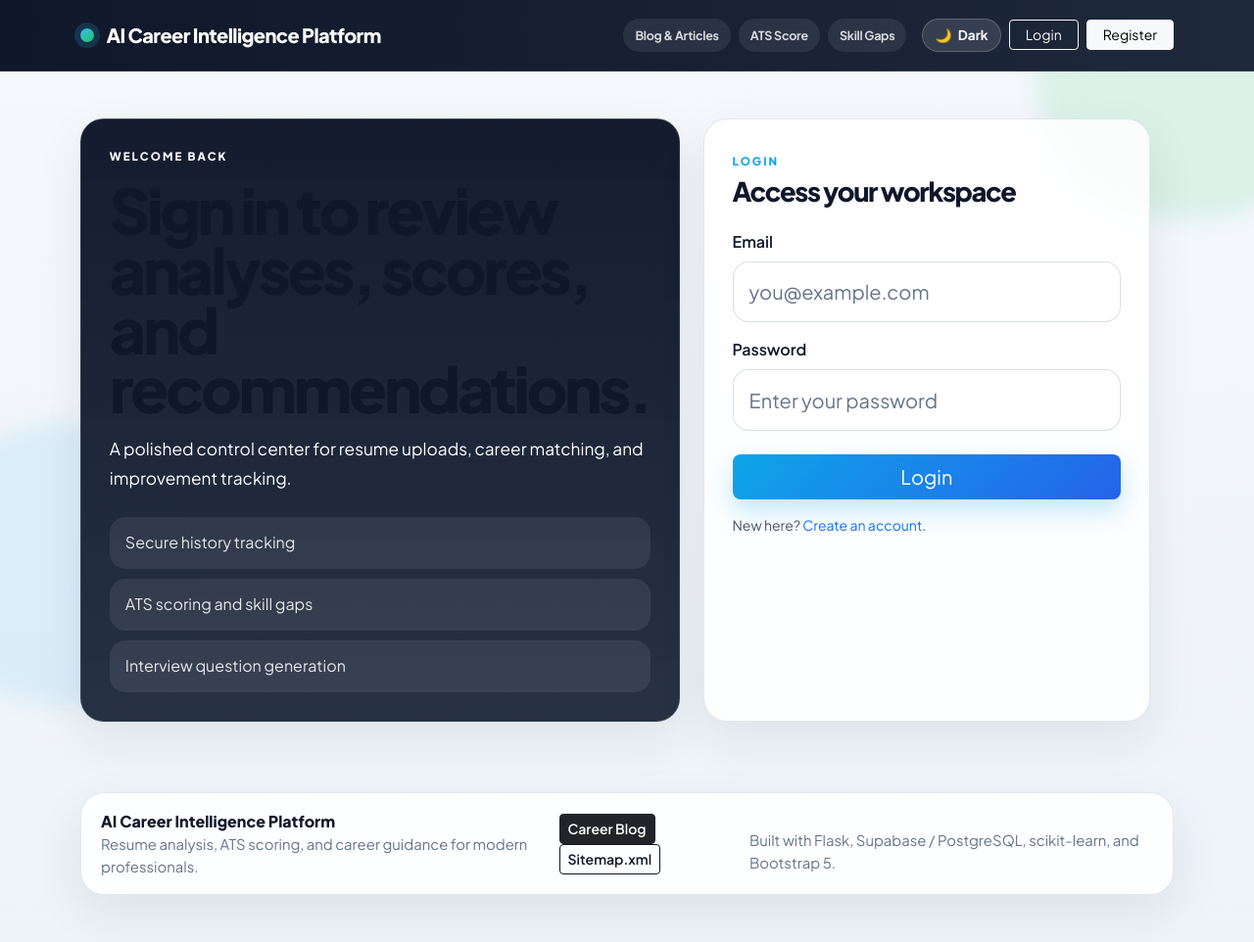
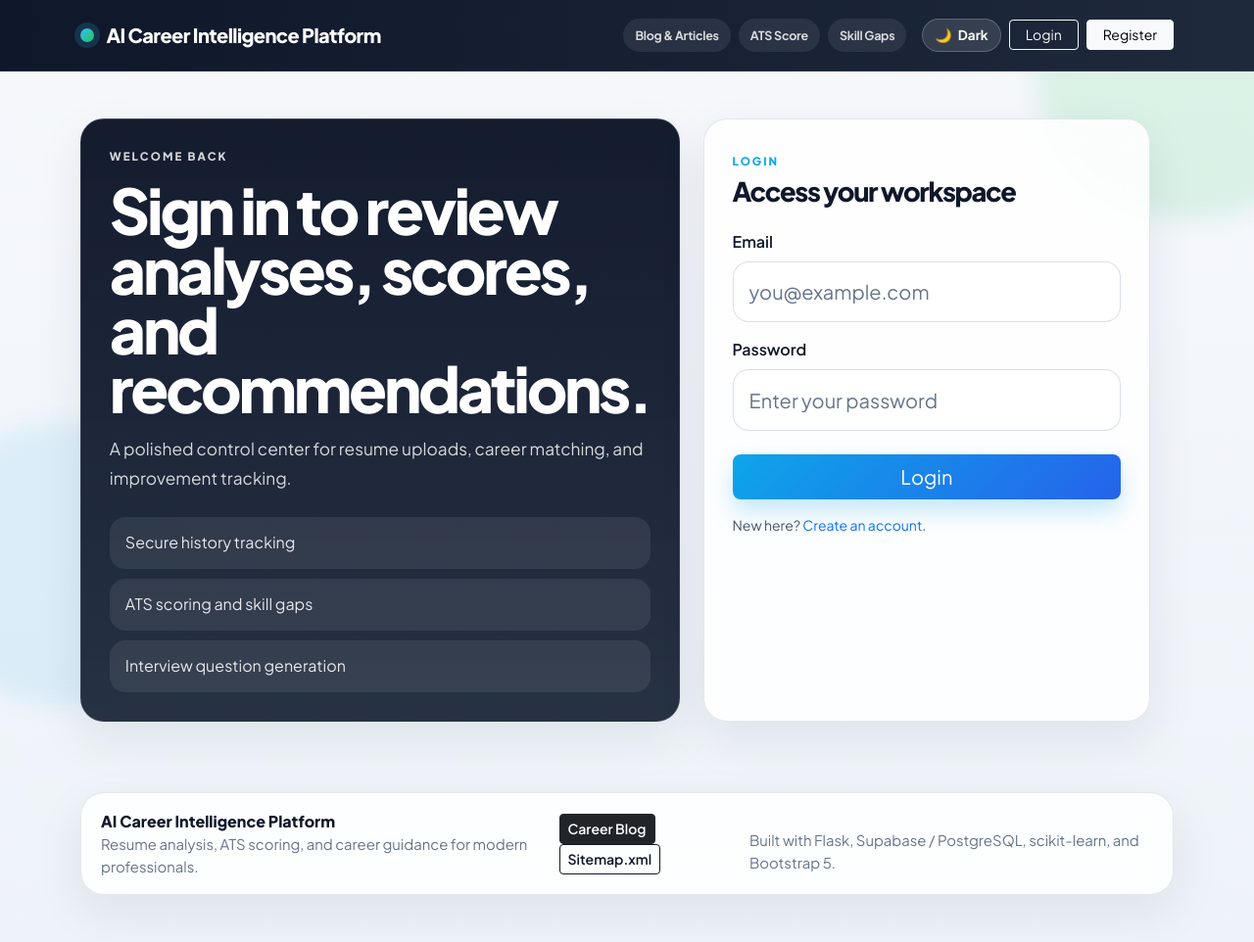
Before and after one commit to RudraPatel2935/AI-Resume-analyzer, a Flask app: page /auth/login in a window 1280 px wide. Shown: the whole page at 98% size. Run offline with Flask 3, Linux system fonts and the light colour scheme; some libraries are stand-ins or nearby versions.

Commit message:
Fix contrast: always-dark elements (feature-panel, auth-panel-copy) get white text in both themes

```diff
--- a/static/css/style.css
+++ b/static/css/style.css
@@ -843,3 +843,107 @@ h6 {
 [data-theme="light"] .insight-item strong {
   color: #0f172a !important;
 }
+
+/* ==========================================================================
+   ALWAYS-DARK ELEMENTS — text must stay WHITE in BOTH light & dark mode
+   These elements have a permanently dark/black background by design.
+   The light-mode global h1-h6 override (#0f172a) was winning → camouflage.
+   ========================================================================== */
+
+/* --- feature-panel (dark gradient card on home page upload section) --- */
+.feature-panel,
+[data-theme="light"] .feature-panel,
+[data-theme="dark"]  .feature-panel {
+  color: #fff !important;
+}
+
+[data-theme="light"] .feature-panel .panel-kicker,
+[data-theme="light"] .feature-panel .panel-title,
+[data-theme="light"] .feature-panel h1,
+[data-theme="light"] .feature-panel h2,
+[data-theme="light"] .feature-panel h3,
+[data-theme="light"] .feature-panel h4,
+[data-theme="light"] .feature-panel h5,
+[data-theme="light"] .feature-panel h6,
+[data-theme="light"] .feature-panel .form-label,
+[data-theme="light"] .feature-panel .text-secondary,
+[data-theme="light"] .feature-panel .section-title {
+  color: #ffffff !important;
+}
+
+/* --- auth-panel-copy (dark gradient left panel on login / register) --- */
+[data-theme="light"] .auth-panel-copy,
+[data-theme="light"] .auth-panel-copy .hero-title,
+[data-theme="light"] .auth-panel-copy h1,
+[data-theme="light"] .auth-panel-copy h2,
+[data-theme="light"] .auth-panel-copy h3,
+[data-theme="light"] .auth-panel-copy h4,
+[data-theme="light"] .auth-panel-copy h5,
+[data-theme="light"] .auth-panel-copy h6 {
+  color: #ffffff !important;
+}
+
+[data-theme="light"] .auth-panel-copy .hero-copy,
+[data-theme="light"] .auth-panel-copy .eyebrow,
+[data-theme="light"] .auth-panel-copy .text-secondary {
+  color: rgba(255, 255, 255, 0.82) !important;
+}
+
+[data-theme="light"] .auth-panel-copy .auth-benefits div {
+  color: rgba(255, 255, 255, 0.88) !important;
+}
+
+/* --- feature-panel form elements (file input / textarea labels) --- */
+[data-theme="light"] .feature-panel .form-control,
+[data-theme="light"] .feature-panel .soft-input {
+  background-color: rgba(255, 255, 255, 0.12) !important;
+  color: #ffffff !important;
+  border-color: rgba(255, 255, 255, 0.25) !important;
+}
+
+[data-theme="light"] .feature-panel .form-control::placeholder {
+  color: rgba(255, 255, 255, 0.55) !important;
+}
+
+[data-theme="light"] .feature-panel input[type="file"]::file-selector-button {
+  background-color: rgba(255, 255, 255, 0.15) !important;
+  color: #ffffff !important;
+  border-color: rgba(255, 255, 255, 0.25) !important;
+}
+
+/* --- status-pill inside feature-panel is already light green, keep it --- */
+
+/* --- auth-panel-copy in dark mode (already white, but re-confirm) --- */
+[data-theme="dark"] .auth-panel-copy,
+[data-theme="dark"] .auth-panel-copy .hero-title,
+[data-theme="dark"] .auth-panel-copy h1,
+[data-theme="dark"] .auth-panel-copy h2 {
+  color: #ffffff !important;
+}
+
+[data-theme="dark"] .auth-panel-copy .hero-copy,
+[data-theme="dark"] .auth-panel-copy .eyebrow {
+  color: rgba(255, 255, 255, 0.82) !important;
+}
+
+[data-theme="dark"] .auth-panel-copy .auth-benefits div {
+  color: rgba(255, 255, 255, 0.88) !important;
+}
+
+/* --- feature-panel dark mode form elements --- */
+[data-theme="dark"] .feature-panel .form-control,
+[data-theme="dark"] .feature-panel .soft-input {
+  background-color: rgba(255, 255, 255, 0.10) !important;
+  color: #ffffff !important;
+  border-color: rgba(255, 255, 255, 0.20) !important;
+}
+
+[data-theme="dark"] .feature-panel .form-control::placeholder {
+  color: rgba(255, 255, 255, 0.45) !important;
+}
+
+[data-theme="dark"] .feature-panel input[type="file"]::file-selector-button {
+  background-color: rgba(255, 255, 255, 0.12) !important;
+  color: #ffffff !important;
+  border-color: rgba(255, 255, 255, 0.20) !important;
+}
```
